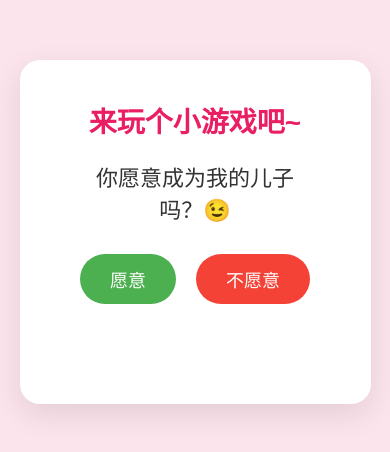
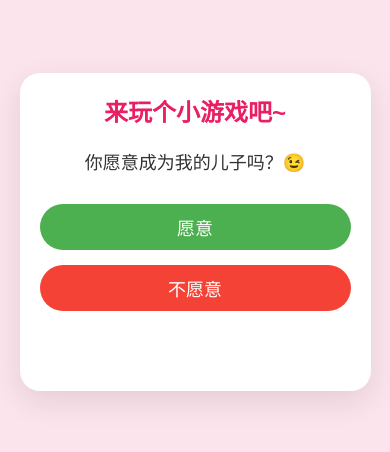
Before and after one commit to syh-2005/fun-interactive-site, a plain HTML site: page index.html in a window 390 px wide. Shown: the part 190-642 px from the top of the page. Drawn offline with Linux system fonts and the light colour scheme.

Commit message:
Update style.css

```diff
--- a/style.css
+++ b/style.css
@@ -84,4 +84,26 @@ button {
     min-height: 30px; /* 防止内容变化时页面抖动 */
     padding: 10px;
     border-radius: 10px;
+
 }
+/* 把这段代码复制到 style.css 的最后 */
+/* 适配手机屏幕（屏幕宽度≤600px时生效） */
+@media (max-width: 600px) {
+  .container {
+    padding: 20px; /* 手机端减少内边距，避免内容溢出 */
+  }
+  h1 {
+    font-size: 24px; /* 缩小标题文字，适配小屏幕 */
+  }
+  .question, .response {
+    font-size: 18px; /* 缩小问题和回复文字 */
+  }
+  .buttons {
+    flex-direction: column; /* 手机端按钮垂直排列（默认是水平） */
+    gap: 15px; /* 垂直排列时减小间距 */
+  }
+  button {
+    padding: 10px 20px; /* 缩小按钮尺寸，更适合手机点击 */
+    width: 100%; /* 按钮占满容器宽度，方便触摸 */
+  }
+}
```
